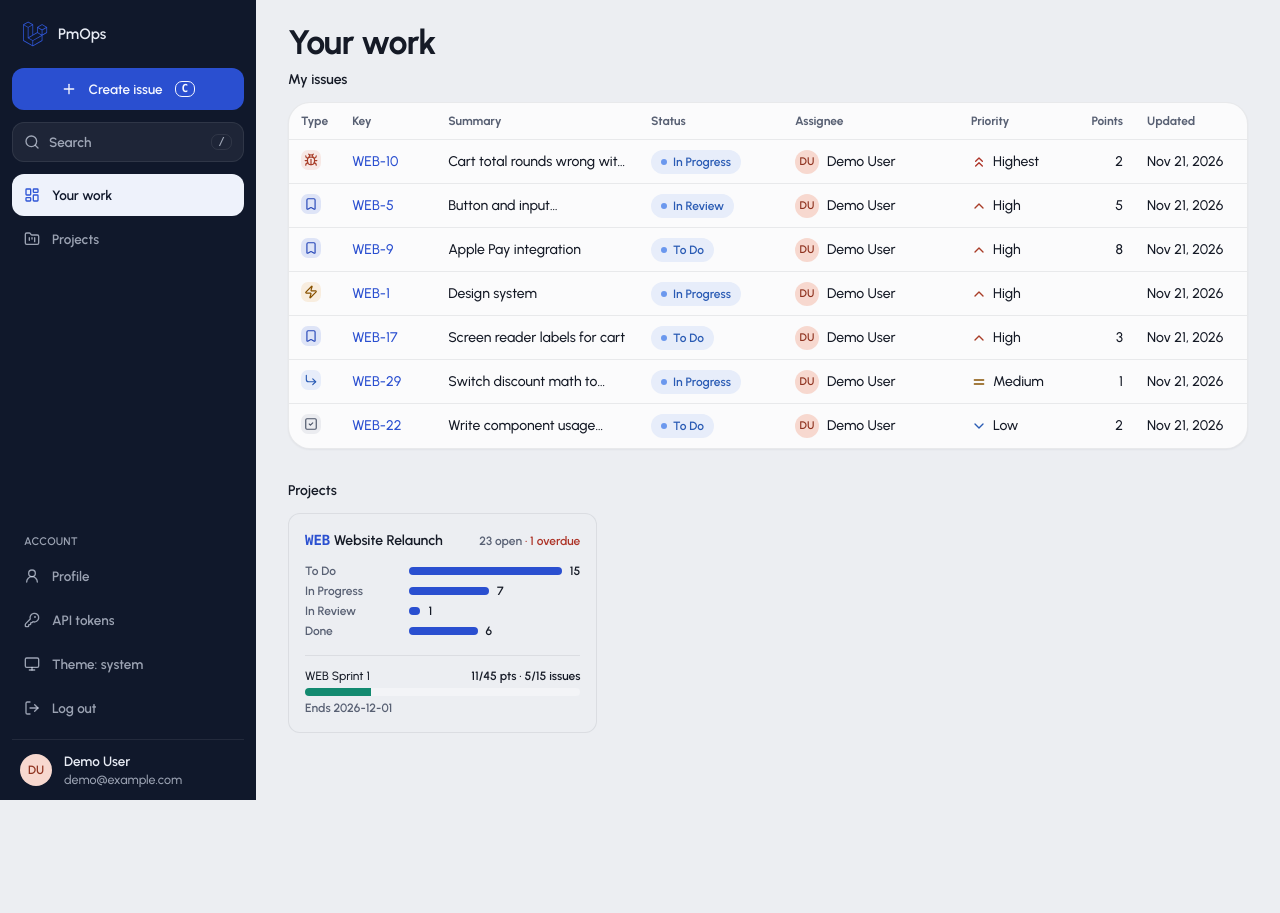
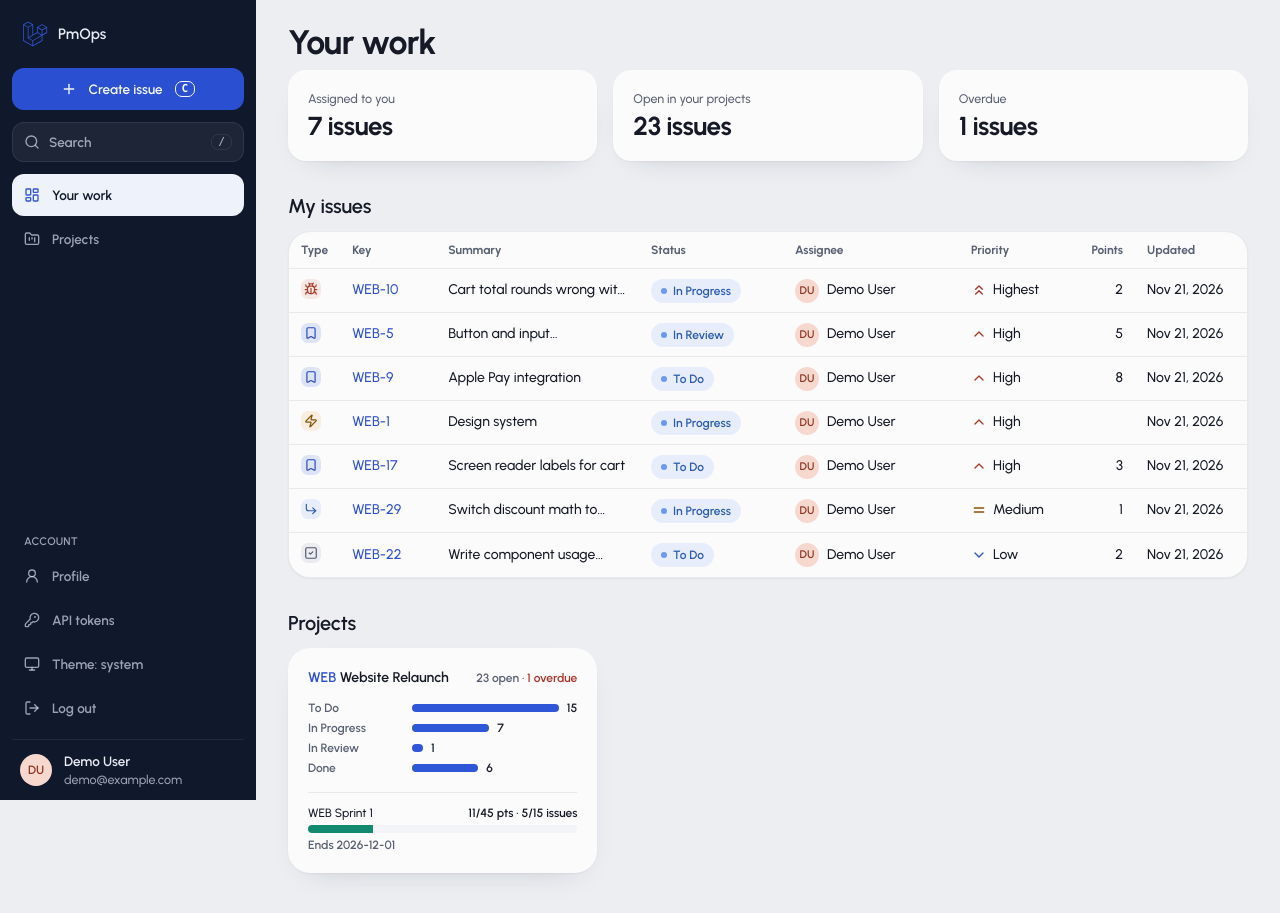
Before and after one commit to talhaimran/pm-monkey, a Laravel app: page /dashboard in a window 1280 px wide. Before the commit the page ends 800 px from the top, so only its background shows below. Run offline with Laravel 12, Linux system fonts and the light colour scheme; a user stored in the database is signed in; data comes from the database, SQL or seed files in the repository; style sheets or scripts are compiled from the project's sources; some libraries are stand-ins or nearby versions.

Commit message:
feat(ui): dashboard, projects and settings with the deleted issues list
Co-Authored-By: Claude Fable 5.2 <noreply@anthropic.com>

```diff
--- a/app/Http/Controllers/Web/ProjectController.php
+++ b/app/Http/Controllers/Web/ProjectController.php
@@ -13,6 +13,7 @@ use App\Http\Resources\ProjectInvitationResource;
 use App\Http\Resources\ProjectResource;
 use App\Models\Project;
 use App\Models\ProjectInvitation;
+use App\Services\IssueService;
 use App\Services\ProjectService;
 use Illuminate\Http\RedirectResponse;
 use Illuminate\Http\Request;
@@ -56,6 +57,8 @@ class ProjectController extends Controller
             'roles' => ProjectRole::values(),
             'labels' => LabelResource::collection($project->labels()->get())->resolve(),
             'columns' => ColumnResource::collection($project->columns()->withCount('issues')->get())->resolve(),
+            // Admin-only (spec 5.1): restore from here until issues:purge removes them after 30 days.
+            'deletedIssues' => $canManage ? app(IssueService::class)->deleted($project) : [],
             'can' => ['manage' => $canManage, 'contribute' => $request->user()->can('contribute', $project)],
         ]);
     }
--- a/app/Services/IssueService.php
+++ b/app/Services/IssueService.php
@@ -163,6 +163,29 @@ class IssueService
 
             return $issue;
         });
+    }
+
+    /**
+     * Deleted issues of a project, newest first, for the Admin list in project settings.
+     *
+     * @return list<array{key: string, title: string, deleted_at: string, deleted_by: ?string}>
+     */
+    public function deleted(Project $project): array
+    {
+        return $project->issues()->onlyTrashed()
+            // Sub-tasks deleted with their parent come back with it, so only the parent is listed.
+            ->where(fn ($q) => $q->whereNull('parent_id')->orWhereHas('parent'))
+            ->with(['activities' => fn ($q) => $q->where('action', 'deleted')->with('user')->latest('id')])
+            ->latest('deleted_at')
+            ->limit(200)
+            ->get()
+            ->map(fn (Issue $issue) => [
+                'key' => "{$project->key}-{$issue->number}",
+                'title' => $issue->title,
+                'deleted_at' => $issue->deleted_at->toIso8601String(),
+                'deleted_by' => $issue->activities->first()?->user?->name,
+            ])
+            ->all();
     }
 
     /** Find a deleted issue by key, with the same errors as resolve(). */
--- a/resources/js/Pages/Dashboard.tsx
+++ b/resources/js/Pages/Dashboard.tsx
@@ -1,7 +1,9 @@
 import IssueTable from '@/Components/IssueTable';
 import AuthenticatedLayout from '@/Layouts/AuthenticatedLayout';
 import { Issue, ProjectRole } from '@/types';
-import { Head, Link } from '@inertiajs/react';
+import EmptyState from '@/Components/EmptyState';
+import { Head, Link, router } from '@inertiajs/react';
+import { CircleCheck, FolderKanban } from 'lucide-react';
 
 interface Summary {
     statuses: { name: string; count: number }[];
@@ -32,23 +34,38 @@ export default function Dashboard({
             <Head title="Dashboard" />
 
             <div className="space-y-8 px-4 pb-10 md:px-8">
+                {/* Design system KPI tiles: a label and one number with its unit. */}
+                <dl className="grid gap-4 sm:grid-cols-3">
+                    {[
+                        ['Assigned to you', `${myIssues.length} ${myIssues.length === 1 ? 'issue' : 'issues'}`],
+                        ['Open in your projects', `${projects.reduce((n, p) => n + p.summary.open, 0)} issues`],
+                        ['Overdue', `${projects.reduce((n, p) => n + p.summary.overdue, 0)} issues`],
+                    ].map(([label, value]) => (
+                        <div key={label} className="rounded-tile bg-card p-5 shadow">
+                            <dt className="text-sm text-muted">{label}</dt>
+                            <dd className="mt-1 text-heading-4xl text-text">{value}</dd>
+                        </div>
+                    ))}
+                </dl>
+
                 <section>
-                    <h3 className="mb-3 text-body font-semibold text-text">My issues</h3>
+                    <h2 className="mb-3 text-heading-2xl text-text">My issues</h2>
                     {myIssues.length === 0 ? (
-                        <p className="rounded-card bg-bg p-6 text-sm text-muted shadow-xs">
-                            Nothing open is assigned to you.
-                        </p>
+                        <EmptyState icon={CircleCheck} title="You're all caught up." hint="Nothing open is assigned to you." />
                     ) : (
                         <IssueTable issues={myIssues} />
                     )}
                 </section>
 
                 <section>
-                    <h3 className="mb-3 text-body font-semibold text-text">Projects</h3>
+                    <h2 className="mb-3 text-heading-2xl text-text">Projects</h2>
                     {projects.length === 0 && (
-                        <p className="text-sm text-muted">
-                            No projects yet. <Link href={route('projects.index')} className="text-primary underline">Create one</Link>.
-                        </p>
+                        <EmptyState
+                            icon={FolderKanban}
+                            title="No projects yet."
+                            hint="Create your first project to start tracking issues."
+                            action={{ label: 'Create project', onClick: () => router.visit(route('projects.index')) }}
+                        />
                     )}
                     <div className="grid gap-4 md:grid-cols-2 xl:grid-cols-3">
                         {projects.map((p) => (
@@ -68,10 +85,10 @@ function ProjectCard({ project }: { project: { key: string; name: string; summar
     const pct = sprint && sprint.points_total > 0 ? Math.round((sprint.points_done / sprint.points_total) * 100) : 0;
 
     return (
-        <article className="rounded-ctl border border-line bg-bg p-4">
+        <article className="rounded-card bg-card p-5 shadow">
             <header className="flex items-baseline justify-between gap-2">
                 <Link href={route('projects.show', project.key)} className="font-semibold text-text hover:underline">
-                    <span className="font-mono text-primary">{project.key}</span> {project.name}
+                    <span className="text-primary">{project.key}</span> {project.name}
                 </Link>
                 <span className="text-xs text-muted">
                     {summary.open} open{summary.overdue > 0 && <span className="text-t-bad"> · {summary.overdue} overdue</span>}
@@ -83,7 +100,7 @@ function ProjectCard({ project }: { project: { key: string; name: string; summar
                     <div key={s.name} className="flex items-center gap-2 text-xs">
                         <dt className="w-24 truncate text-muted">{s.name}</dt>
                         <dd className="flex flex-1 items-center gap-2">
-                            <span className="h-2 rounded-ctl bg-primary" style={{ width:`${(s.count / max) * 100}%`, minWidth: s.count ? '4px' : 0 }} />
+                            <span className="h-2 rounded-pill bg-c-cobalt" style={{ width:`${(s.count / max) * 100}%`, minWidth: s.count ? '4px' : 0 }} />
                             <span className="text-text">{s.count}</span>
                         </dd>
                     </div>
@@ -100,7 +117,7 @@ function ProjectCard({ project }: { project: { key: string; name: string; summar
                             </span>
                         </div>
                         <div
-                            className="mt-1 h-2 overflow-hidden rounded-ctl bg-card-2"
+                            className="mt-1 h-2 overflow-hidden rounded-pill bg-card-2"
                             role="progressbar"
                             aria-label={`${sprint.name} points done`}
                             aria-valuenow={pct}
--- a/resources/js/Pages/Profile/Edit.tsx
+++ b/resources/js/Pages/Profile/Edit.tsx
@@ -21,7 +21,7 @@ export default function Edit({
 
             <div className="pb-10">
                 <div className="max-w-4xl space-y-6 px-4 md:px-8">
-                    <div className="rounded-ctl border border-line bg-bg p-4 sm:p-8">
+                    <div className="rounded-card bg-card p-5 shadow sm:p-8">
                         <UpdateProfileInformationForm
                             mustVerifyEmail={mustVerifyEmail}
                             status={status}
@@ -29,11 +29,11 @@ export default function Edit({
                         />
                     </div>
 
-                    <div className="rounded-ctl border border-line bg-bg p-4 sm:p-8">
+                    <div className="rounded-card bg-card p-5 shadow sm:p-8">
                         <UpdatePasswordForm className="max-w-xl" />
                     </div>
 
-                    <div className="rounded-ctl border border-line bg-bg p-4 sm:p-8">
+                    <div className="rounded-card bg-card p-5 shadow sm:p-8">
                         <DeleteUserForm className="max-w-xl" />
                     </div>
                 </div>
--- a/resources/js/Pages/Projects/Index.tsx
+++ b/resources/js/Pages/Projects/Index.tsx
@@ -1,3 +1,5 @@
+import EmptyState from '@/Components/EmptyState';
+import { FolderKanban } from 'lucide-react';
 import InputError from '@/Components/InputError';
 import InputLabel from '@/Components/InputLabel';
 import PrimaryButton from '@/Components/PrimaryButton';
@@ -39,8 +41,8 @@ export default function Index({
 
             <div className="space-y-6 px-4 pb-10 md:px-8">
                 {invitations.length > 0 && (
-                    <section className="rounded-ctl border border-line bg-well p-4">
-                        <h3 className="text-body font-semibold text-text">
+                    <section className="rounded-card tint-info p-5">
+                        <h3 className="text-lg text-text">
                             Pending invitations
                         </h3>
                         {!verified && (
@@ -87,8 +89,8 @@ export default function Index({
                     </section>
                 )}
 
-                <section className="rounded-ctl border border-line bg-bg p-4 sm:p-6">
-                    <h3 className="text-body font-semibold text-text">
+                <section className="rounded-card bg-card p-5 shadow sm:p-6">
+                    <h3 className="text-lg text-text">
                         New project
                     </h3>
                     <form
@@ -128,11 +130,11 @@ export default function Index({
                     </form>
                 </section>
 
-                <section className="overflow-hidden rounded-ctl border border-line bg-bg">
+                <section className="overflow-hidden rounded-card bg-card shadow">
                     {projects.length === 0 ? (
-                        <p className="p-6 text-sm text-muted">
-                            You're not in any projects yet. Create one above.
-                        </p>
+                        <div className="p-5">
+                            <EmptyState icon={FolderKanban} title="No projects yet." hint="Create your first project with the form above." />
+                        </div>
                     ) : (
                         <ul className="divide-y divide-line">
                             {projects.map((p) => (
--- a/resources/js/Pages/Projects/Settings.tsx
+++ b/resources/js/Pages/Projects/Settings.tsx
@@ -1,7 +1,9 @@
+import { Trash2 } from 'lucide-react';
 import DangerButton from '@/Components/DangerButton';
 import InputError from '@/Components/InputError';
 import InputLabel from '@/Components/InputLabel';
-import Modal from '@/Components/Modal';
+import EmptyState from '@/Components/EmptyState';
+import WarningConfirm from '@/Components/WarningConfirm';
 import { selectClass } from '@/Components/IssueFormModal';
 import PrimaryButton from '@/Components/PrimaryButton';
 import { ProjectHeader } from '@/Components/ProjectNav';
@@ -18,6 +20,7 @@ export default function Settings({
     roles,
     labels,
     columns,
+    deletedIssues,
     can,
 }: {
     project: Project;
@@ -25,6 +28,7 @@ export default function Settings({
     roles: ProjectRole[];
     labels: Label[];
     columns: { id: number; name: string; position: number; issue_count: number }[];
+    deletedIssues: { key: string; title: string; deleted_at: string; deleted_by: string | null }[];
     can: { manage: boolean; contribute: boolean };
 }) {
     const { errors: pageErrors } = usePage().props as { errors: Record<string, string> };
@@ -65,8 +69,8 @@ export default function Settings({
             preserveScroll: true,
         });
 
-    const card = 'rounded-ctl border border-line bg-bg p-4 sm:p-6 ';
-    const heading = 'text-body font-semibold text-text ';
+    const card = 'rounded-card bg-card p-5 shadow sm:p-6 ';
+    const heading = 'text-lg text-text ';
 
     return (
         <AuthenticatedLayout
@@ -354,7 +358,35 @@ export default function Settings({
 
                 {can.manage && (
                     <section className={card}>
-                        <h3 className="text-body font-semibold text-t-bad">Delete project</h3>
+                        <h3 className={heading}>Deleted issues</h3>
+                        <p className="mt-1 text-sm text-muted">Deleted issues can be restored for 30 days, then they are removed for good.</p>
+                        {deletedIssues.length === 0 ? (
+                            <div className="mt-4">
+                                <EmptyState icon={Trash2} title="Nothing deleted in the last 30 days." />
+                            </div>
+                        ) : (
+                            <ul className="mt-3 divide-y divide-line">
+                                {deletedIssues.map((d) => (
+                                    <li key={d.key} className="flex flex-wrap items-center gap-x-3 gap-y-1 py-2">
+                                        <span className="text-2xs text-muted">{d.key}</span>
+                                        <span className="min-w-0 flex-1 truncate text-md text-text">{d.title}</span>
+                                        <span className="text-sm text-muted">
+                                            Deleted {new Date(d.deleted_at).toLocaleDateString(undefined, { day: 'numeric', month: 'short' })}
+                                            {d.deleted_by && ` by ${d.deleted_by}`}
+                                        </span>
+                                        <SecondaryButton onClick={() => router.post(route('issues.restore', d.key), {}, { preserveScroll: true })}>
+                                            Restore <span className="sr-only">{d.key}</span>
+                                        </SecondaryButton>
+                                    </li>
+                                ))}
+                            </ul>
+                        )}
+                    </section>
+                )}
+
+                {can.manage && (
+                    <section className={card}>
+                        <h3 className="text-lg text-t-bad">Delete project</h3>
                         <p className="mt-1 text-sm text-muted">
                             Permanently deletes {project.key} and all of its issues.
                         </p>
@@ -365,28 +397,14 @@ export default function Settings({
                 )}
             </div>
 
-            <Modal show={confirmingDelete} onClose={() => setConfirmingDelete(false)}>
-                <div className="p-6">
-                    <h2 className="text-heading-2xl text-text">
-                        Delete {project.key}?
-                    </h2>
-                    <p className="mt-1 text-sm text-muted">
-                        This cannot be undone.
-                    </p>
-                    <div className="mt-6 flex justify-end gap-3">
-                        <SecondaryButton onClick={() => setConfirmingDelete(false)}>Cancel</SecondaryButton>
-                        <DangerButton
-                            onClick={() =>
-                                router.delete(route('projects.destroy', project.key), {
-                                    data: { confirm: true },
-                                })
-                            }
-                        >
-                            Delete
-                        </DangerButton>
-                    </div>
-                </div>
-            </Modal>
+            <WarningConfirm
+                open={confirmingDelete}
+                title={`Delete ${project.key}?`}
+                warnings={[{ text: `${project.name} and all of its issues are deleted for good.`, reason: 'This cannot be undone, and deleted issues cannot be restored.' }]}
+                confirmLabel="Delete project"
+                onCancel={() => setConfirmingDelete(false)}
+                onConfirm={() => router.delete(route('projects.destroy', project.key), { data: { confirm: true } })}
+            />
         </AuthenticatedLayout>
     );
 }
--- a/resources/js/Pages/Tokens/Index.tsx
+++ b/resources/js/Pages/Tokens/Index.tsx
@@ -18,7 +18,7 @@ interface Token {
     created_at: string;
 }
 
-const card = 'rounded-ctl border border-line bg-bg p-4 sm:p-6 ';
+const card = 'rounded-card bg-card p-5 shadow sm:p-6 ';
 
 export default function Index({
     tokens,
@@ -94,7 +94,7 @@ export default function Index({
                 )}
 
                 <section className={card}>
-                    <h3 className="text-body font-semibold text-text">Create a token</h3>
+                    <h3 className="text-lg text-text">Create a token</h3>
                     <form onSubmit={submit} className="mt-4 space-y-4">
                         <div>
                             <InputLabel htmlFor="token-name" value="Name" />
@@ -162,7 +162,7 @@ export default function Index({
                 </section>
 
                 <section className={card}>
-                    <h3 className="text-body font-semibold text-text">Your tokens</h3>
+                    <h3 className="text-lg text-text">Your tokens</h3>
                     {tokens.length === 0 ? (
                         <p className="mt-2 text-sm text-muted">No tokens yet.</p>
                     ) : (
```
Also changed, not shown: tests/Feature/Issues/SoftDeleteTest.php (+2 -1 lines), tests/Feature/Projects/DeletedIssuesTest.php (added, +38 -0 lines).
